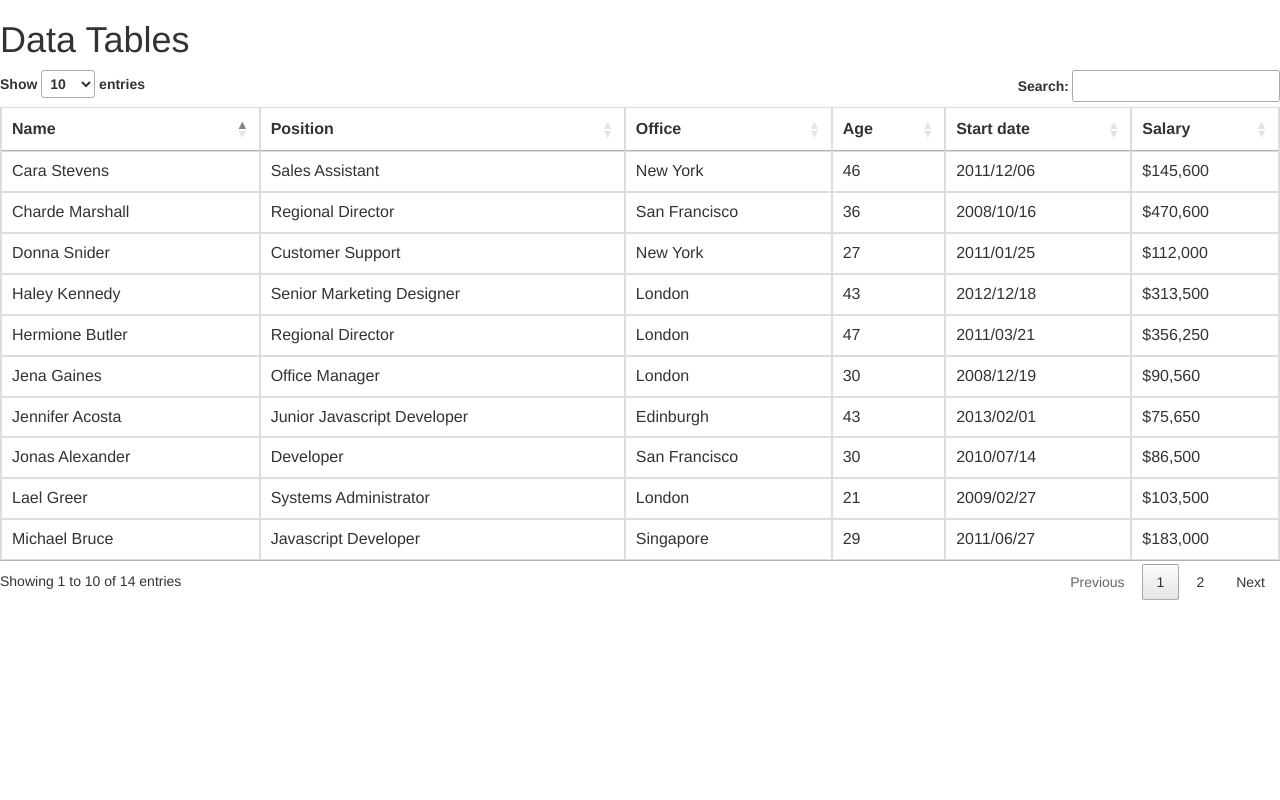
After one commit to Som501103/pddcourse, a Django app: template templates/test.html in a window 1280 px wide. The commit adds this page. Run offline with Django 3.2, Linux system fonts and the light colour scheme; the template is opened without the code that fills it, so the values that code supplies are empty; some libraries are stand-ins or nearby versions.

Commit message:
Add files via upload

```diff
--- a/templates/course_base3.html
+++ b/templates/course_base3.html
@@ -81,7 +81,7 @@
         </div>
         <div class="card p-4">
             <div class="col-md-12 mb-3">
-                <h3 class="text-center text-danger">เปิดให้ลงทะเบียนวันจันทร์ที่ 23 มีนาคม 2564 เวลา 8.30 น.</h3>
+                <h3 class="text-center text-danger">เปิดให้ลงทะเบียนวันศุกร์ที่ 7 พฤกษาคม 2564 เวลา 9.00 น.</h3>
                 <h3>เงื่อนไขการอบรม</h3>
                 <div class="container2 mt-2">
                     <div>1. เป็นพนักงาน PEA ระดับ 7-8</div>
--- /dev/null
+++ b/templates/test.html
@@ -0,0 +1,166 @@
+<html lang="en">
+
+<head>
+    <meta charset="utf-8">
+    <meta http-equiv="X-UA-Compatible" content="IE=edge">
+    <meta name="viewport" content="width=device-width, initial-scale=1">
+
+    <title>Data Tables</title>
+
+    <!-- นำเข้า  CSS จาก Bootstrap -->
+    <link rel="stylesheet" href="https://maxcdn.bootstrapcdn.com/bootstrap/3.3.7/css/bootstrap.min.css">
+
+    <!-- นำเข้า  CSS จาก dataTables -->
+    <link rel="stylesheet" type="text/css" href="http://cdn.datatables.net/1.10.12/css/jquery.dataTables.css">
+
+    <!-- นำเข้า  Javascript จาก  Jquery -->
+    <script type="text/javascript" src="https://ajax.googleapis.com/ajax/libs/jquery/3.1.1/jquery.min.js"></script>
+    <!-- นำเข้า  Javascript  จาก   dataTables -->
+    <script type="text/javascript" charset="utf8" src="http://cdn.datatables.net/1.10.12/js/jquery.dataTables.js"></script>
+
+    <script type="text/javascript">
+        //คำสั่ง Jquery เริ่มทำงาน เมื่อ โหลดหน้า Page เสร็จ
+        $(function() {
+            //กำหนดให้  Plug-in dataTable ทำงาน ใน ตาราง Html ที่มี id เท่ากับ example
+            $('#example').dataTable();
+        });
+    </script>
+</head>
+
+<body>
+
+    <h1>Data Tables </h1>
+
+    <table class="table table-bordered" id="example">
+        <thead>
+            <tr>
+                <th>Name</th>
+                <th>Position</th>
+                <th>Office</th>
+                <th>Age</th>
+                <th>Start date</th>
+                <th>Salary</th>
+            </tr>
+        </thead>
+
+        <tbody>
+
+            <tr>
+                <td>Zorita Serrano</td>
+                <td>Software Engineer</td>
+                <td>San Francisco</td>
+                <td>56</td>
+                <td>2012/06/01</td>
+                <td>$115,000</td>
+            </tr>
+            <tr>
+                <td>Jennifer Acosta</td>
+                <td>Junior Javascript Developer</td>
+                <td>Edinburgh</td>
+                <td>43</td>
+                <td>2013/02/01</td>
+                <td>$75,650</td>
+            </tr>
+            <tr>
+                <td>Cara Stevens</td>
+                <td>Sales Assistant</td>
+                <td>New York</td>
+                <td>46</td>
+                <td>2011/12/06</td>
+                <td>$145,600</td>
+            </tr>
+            <tr>
+                <td>Hermione Butler</td>
+                <td>Regional Director</td>
+                <td>London</td>
+                <td>47</td>
+                <td>2011/03/21</td>
+                <td>$356,250</td>
+            </tr>
+            <tr>
+                <td>Lael Greer</td>
+                <td>Systems Administrator</td>
+                <td>London</td>
+                <td>21</td>
+                <td>2009/02/27</td>
+                <td>$103,500</td>
+            </tr>
+            <tr>
+                <td>Jonas Alexander</td>
+                <td>Developer</td>
+                <td>San Francisco</td>
+                <td>30</td>
+                <td>2010/07/14</td>
+                <td>$86,500</td>
+            </tr>
+            <tr>
+                <td>Shad Decker</td>
+                <td>Regional Director</td>
+                <td>Edinburgh</td>
+                <td>51</td>
+                <td>2008/11/13</td>
+                <td>$183,000</td>
+            </tr>
+            <tr>
+                <td>Michael Bruce</td>
+                <td>Javascript Developer</td>
+                <td>Singapore</td>
+                <td>29</td>
+                <td>2011/06/27</td>
+                <td>$183,000</td>
+            </tr>
+            <tr>
+                <td>Donna Snider</td>
+                <td>Customer Support</td>
+                <td>New York</td>
+                <td>27</td>
+                <td>2011/01/25</td>
+                <td>$112,000</td>
+            </tr>
+
+            <tr>
+                <td>Jena Gaines</td>
+                <td>Office Manager</td>
+                <td>London</td>
+                <td>30</td>
+                <td>2008/12/19</td>
+                <td>$90,560</td>
+            </tr>
+            <tr>
+                <td>Quinn Flynn</td>
+                <td>Support Lead</td>
+                <td>Edinburgh</td>
+                <td>22</td>
+                <td>2013/03/03</td>
+                <td>$342,000</td>
+            </tr>
+            <tr>
+                <td>Charde Marshall</td>
+                <td>Regional Director</td>
+                <td>San Francisco</td>
+                <td>36</td>
+                <td>2008/10/16</td>
+                <td>$470,600</td>
+            </tr>
+            <tr>
+                <td>Haley Kennedy</td>
+                <td>Senior Marketing Designer</td>
+                <td>London</td>
+                <td>43</td>
+                <td>2012/12/18</td>
+                <td>$313,500</td>
+            </tr>
+            <tr>
+                <td>Tatyana Fitzpatrick</td>
+                <td>Regional Director</td>
+                <td>London</td>
+                <td>19</td>
+                <td>2010/03/17</td>
+                <td>$385,750</td>
+            </tr>
+        </tbody>
+    </table>
+
+</body>
+
+</html>
```
Also changed, not shown: templates/home.html (+35 -1 lines).
